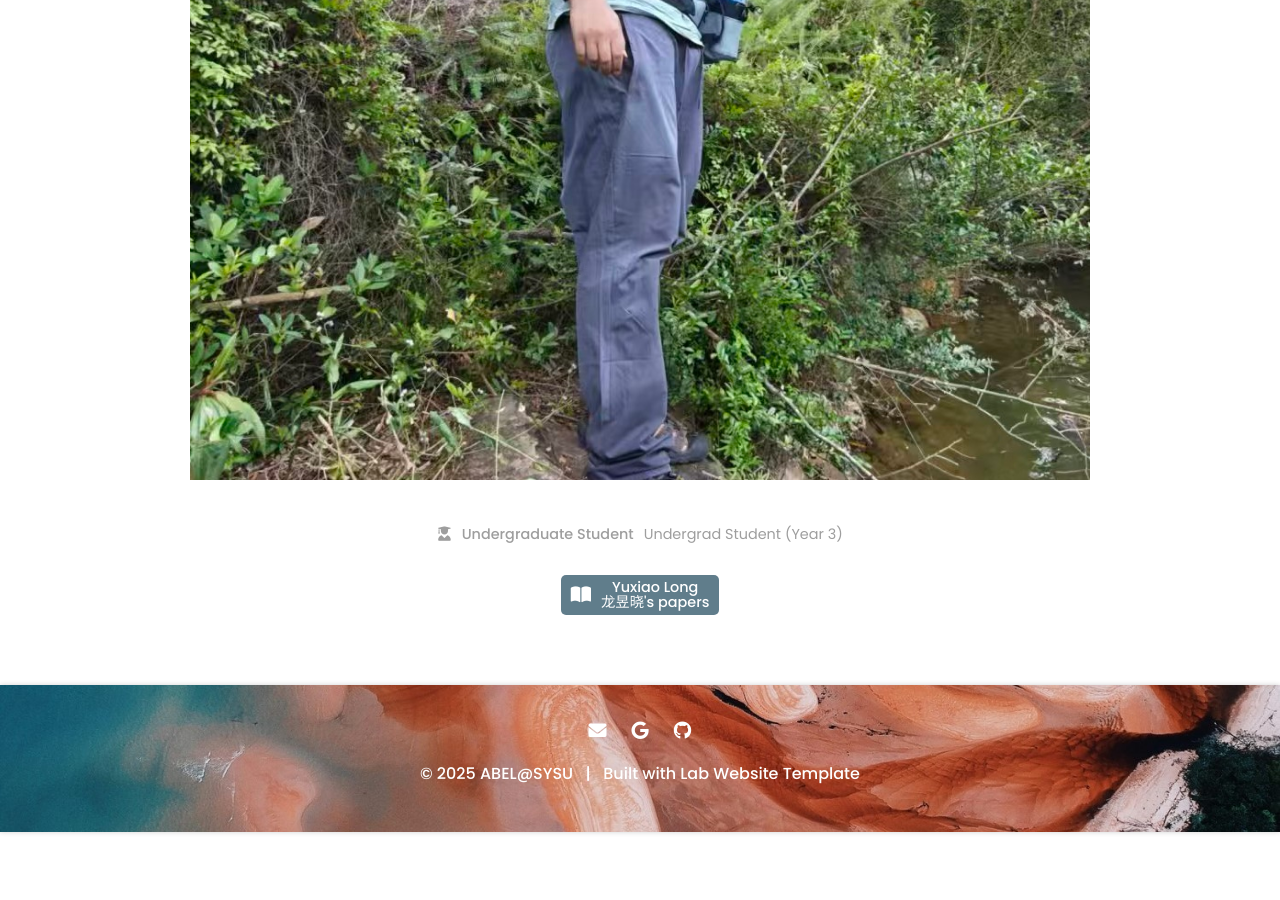
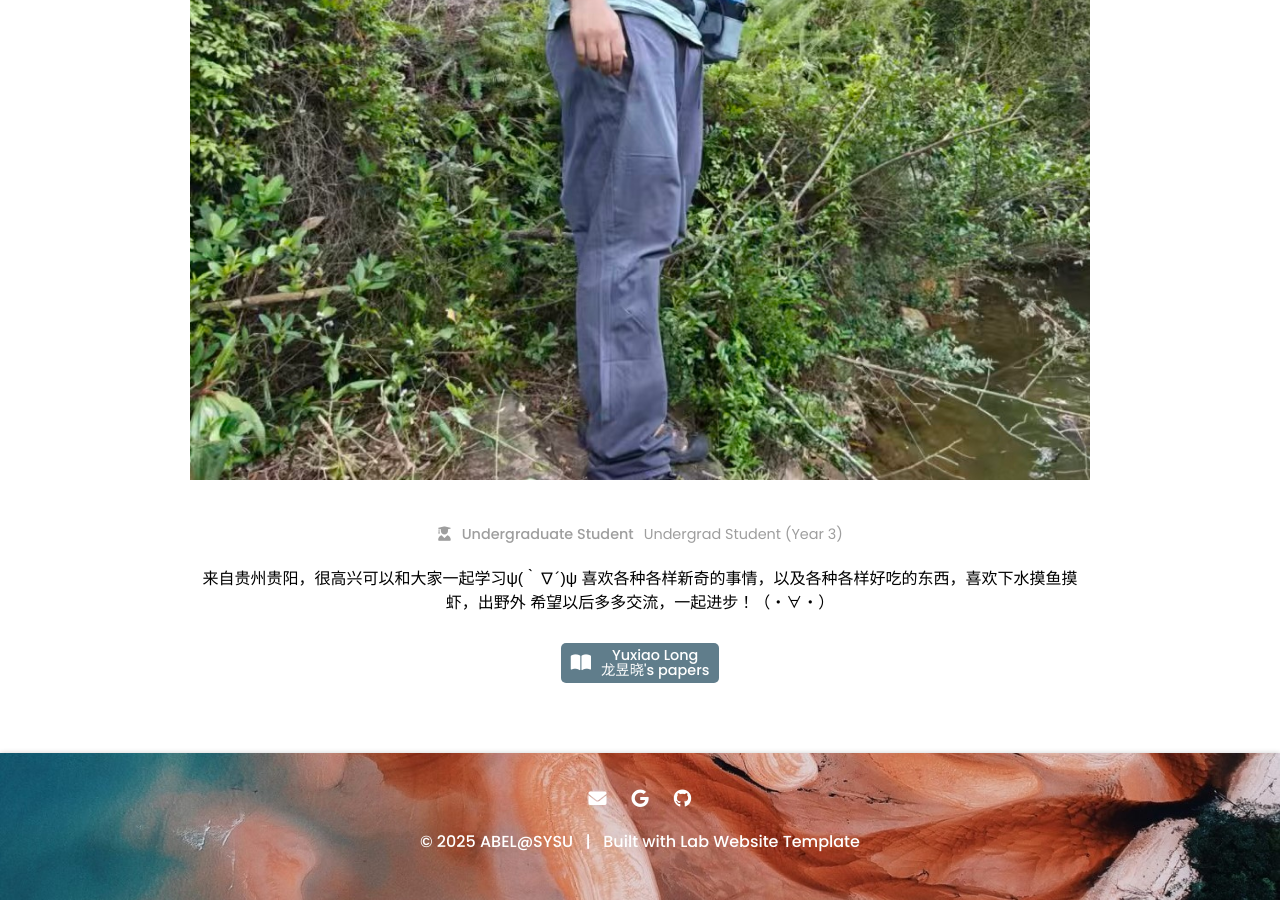
Before and after one commit to abel-sysu/en, a Jekyll site: the page built from _members/longyuxiao.md, in a window 1280 px wide and 900 px high, scrolled down 745 px. Built offline with Jekyll 4.4.1, drawn with Linux system fonts in a browser that asks for light colours; before the commit the page ends 1577 px from its top, so only the background shows below that.

Commit message:
Update longyuxiao.md

```diff
--- a/_members/longyuxiao.md
+++ b/_members/longyuxiao.md
@@ -8,5 +8,7 @@ aliases:
 ---
 
 <centre>
-
+来自贵州贵阳，很高兴可以和大家一起学习ψ(｀∇´)ψ
+喜欢各种各样新奇的事情，以及各种各样好吃的东西，喜欢下水摸鱼摸虾，出野外
+希望以后多多交流，一起进步！（・∀・）
 </centre>
```
